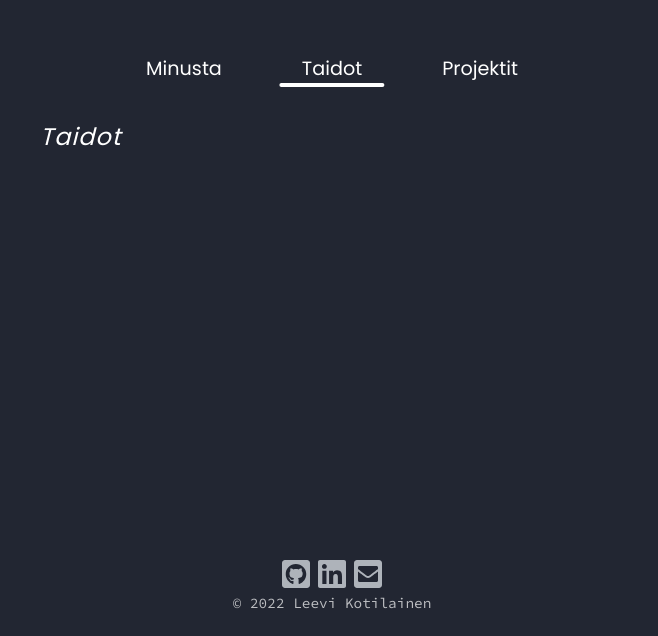
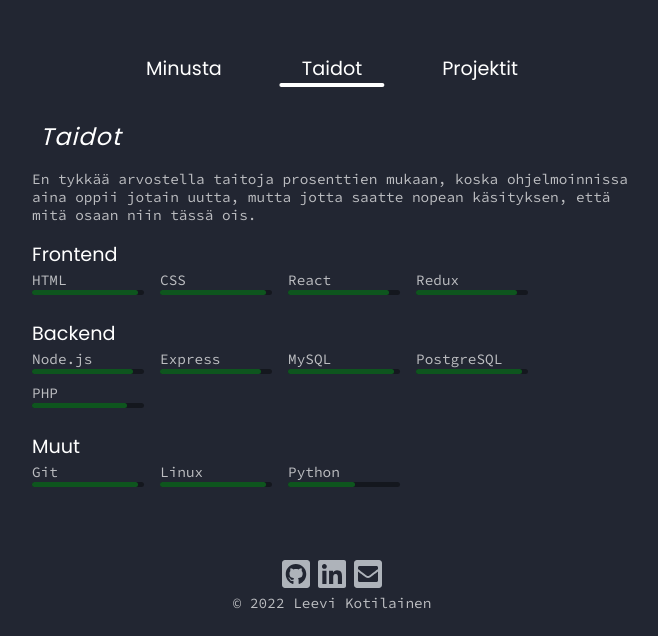
Before and after one commit to leeviko/portfolio, a React (Create React App) app: page /skills in a window 1280 px wide. Shown: the part 164-800 px from the top of the page, without its empty margins (308-966 px from the left). Built offline with nearby package versions, Linux system fonts and the light colour scheme; a web font is replaced by a local one.

Commit message:
Skills page and more

```diff
--- a/src/App.css
+++ b/src/App.css
@@ -10,6 +10,8 @@
   --black-main: #222632;
 
   --blue: #335acf;
+
+  --light-green: #0e551e;
 }
 
 @font-face {
@@ -53,7 +55,8 @@ body {
 }
 
 /* GLOBAL */
-p {
+p,
+span {
   font-family: "Source Code Pro", Arial, Helvetica, sans-serif;
   font-weight: 400;
   color: rgba(255, 255, 255, 0.7);
@@ -78,6 +81,7 @@ h5,
 h6,
 .heading {
   font-family: "Poppins";
+  font-weight: normal;
 }
 
 /* CONTAINER */
@@ -144,10 +148,14 @@ nav .nav-item-link {
 
 .page-heading {
   letter-spacing: 1px;
-  margin: 0 0 0.5rem 0.5rem;
+  margin: 0 0 0 0.5rem;
   font-size: 1.5rem;
   font-weight: 400;
   font-style: italic;
+}
+
+.section-text {
+  margin: 1rem 0;
 }
 
 /* HOME PAGE */
@@ -157,8 +165,40 @@ nav .nav-item-link {
 
 /* ABOUT PAGE */
 
-.about p {
-  font-size: 1rem;
+/* SKILLS PAGE */
+
+.skills-list {
+  display: flex;
+  flex-wrap: wrap;
+}
+
+.skills-section-title {
+  font-size: 1.2rem;
+  margin-top: 1rem;
+}
+
+/* Skill item */
+.skill {
+  margin: 0rem 1rem 0.5rem 0;
+  width: 7rem;
+}
+
+/* Progress bar */
+.progress-bar {
+  width: 100%;
+  border-radius: 3px;
+
+  background-color: rgba(0, 0, 0, 0.4);
+}
+
+.progress-bar .progress {
+  border-radius: 3px;
+
+  height: 5px;
+  position: relative;
+}
+.progress.green {
+  background-color: var(--light-green);
 }
 
 /* PROJECTS PAGE */
--- a/src/components/About.js
+++ b/src/components/About.js
@@ -8,7 +8,7 @@ const About = () => {
           Minusta
         </h1>
         <div className="page-content">
-          <p className="about-section-text" lang="fi">
+          <p className="about-section-text section-text" lang="fi">
             Morjes, oon Leevi. Opiskelen Kaukovainion OSAO:ssa ohjelmistokehittäjäksi. Tavoitteenani
             on kehittyä ohjelmoijana ja oppia uusia asioita. Vapaa-aikana tykkään koodata, pelata ja
             käydä juoksemassa, sekä välillä myös lukea.
--- a/src/components/Project.js
+++ b/src/components/Project.js
@@ -38,7 +38,7 @@ const Project = ({ name, description, link, code }) => {
       >
         <p className="project-description">{description}</p>
         <p className="project-links">
-          <a href={link || "#"}>Link</a>
+          {!link ? null : <a href={link || "#"}>Link</a>}
           <a href={code || "#"}>Code</a>
         </p>
       </div>
--- a/src/components/Projects.js
+++ b/src/components/Projects.js
@@ -8,14 +8,27 @@ const Projects = () => {
         <h1 className="page-heading" lang="fi">
           Projektit
         </h1>
+        <p className="projects-section-text section-text" lang="fi">
+          Tässä on jotain projekteja mitä on tullut tehtyä.
+        </p>
         <div className="page-content">
           <div className="projects-list">
-            <Project name="Eveloper" description="Full Stack Dev.to klooni (Kesken vielä)" />
+            <Project
+              name="Eveloper"
+              description="Full stack Dev.to klooni"
+              code="https://github.com/leeviko/eveloper"
+            />
+            <Project
+              name="Countries"
+              description="Etsi tietoa eri maista"
+              link="https://geronimo.okol.org/~kotlee/countries/"
+              code="https://github.com/leeviko/countries"
+            />
             <Project
               name="E-Kirjasto"
               description="E-kirjastossa käyttäjä voi lainata, etsiä ja palauttaa kirjoja. Admin voi lisätä ja päivittää kirjoja yms."
+              code="https://github.com/leeviko/e-kirjasto"
             />
-            <Project name="Joku" />
           </div>
         </div>
       </div>
--- /dev/null
+++ b/src/components/Skill.js
@@ -0,0 +1,14 @@
+import React from "react";
+
+import ProgressBar from "./SkillProgress";
+
+const Skill = ({ name, progress }) => {
+  return (
+    <div className="skill">
+      <span className="skill-name">{name}</span>
+      <ProgressBar progress={progress} />
+    </div>
+  );
+};
+
+export default Skill;
--- /dev/null
+++ b/src/components/SkillProgress.js
@@ -0,0 +1,9 @@
+const ProgressBar = ({ progress }) => {
+  return (
+    <div className="progress-bar">
+      <div className="progress green" style={{ width: progress }}></div>
+    </div>
+  );
+};
+
+export default ProgressBar;
--- a/src/components/Skills.js
+++ b/src/components/Skills.js
@@ -1,4 +1,6 @@
 import React from "react";
+
+import Skill from "./Skill";
 
 const Skills = () => {
   return (
@@ -7,6 +9,46 @@ const Skills = () => {
         <h1 className="page-heading" lang="fi">
           Taidot
         </h1>
+        <p className="skills-section-text section-text" lang="fi">
+          En tykkää arvostella taitoja prosenttien mukaan, koska ohjelmoinnissa aina oppii jotain
+          uutta, mutta jotta saatte nopean käsityksen, että mitä osaan niin tässä ois.
+        </p>
+        <div className="skills-list-section frontend">
+          <div className="skills-section">
+            <h3 className="skills-section-title">Frontend</h3>
+            <div className="skills-list">
+              <Skill progress="95%" name="HTML" />
+              <Skill progress="95%" name="CSS" />
+              <Skill progress="90%" name="React" />
+              <Skill progress="90%" name="Redux" />
+            </div>
+          </div>
+        </div>
+        <div className="skills-list-section backend">
+          <div className="skills-section">
+            <h3 className="skills-section-title">Backend</h3>
+            <div className="skills-list">
+              <Skill progress="90%" name="Node.js" />
+              <Skill progress="90%" name="Express" />
+              <Skill progress="95%" name="MySQL" />
+              <Skill progress="95%" name="PostgreSQL" />
+              <Skill progress="85%" name="PHP" />
+            </div>
+          </div>
+        </div>
+
+        <div className="skills-list-section other">
+          <div className="skills-section">
+            <h3 className="skills-section-title" lang="fi">
+              Muut
+            </h3>
+            <div className="skills-list">
+              <Skill progress="95%" name="Git" />
+              <Skill progress="95%" name="Linux" />
+              <Skill progress="60%" name="Python" />
+            </div>
+          </div>
+        </div>
       </div>
     </div>
   );
```
Also changed, not shown: 1 other file (tests, documents, lock files or other folders).
